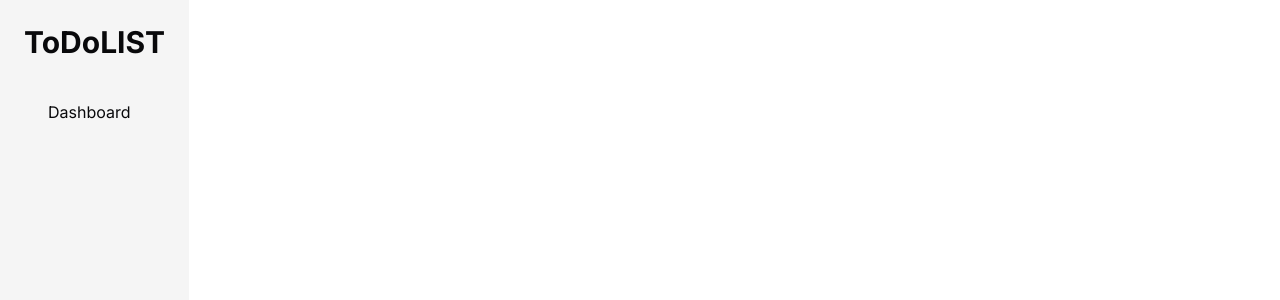
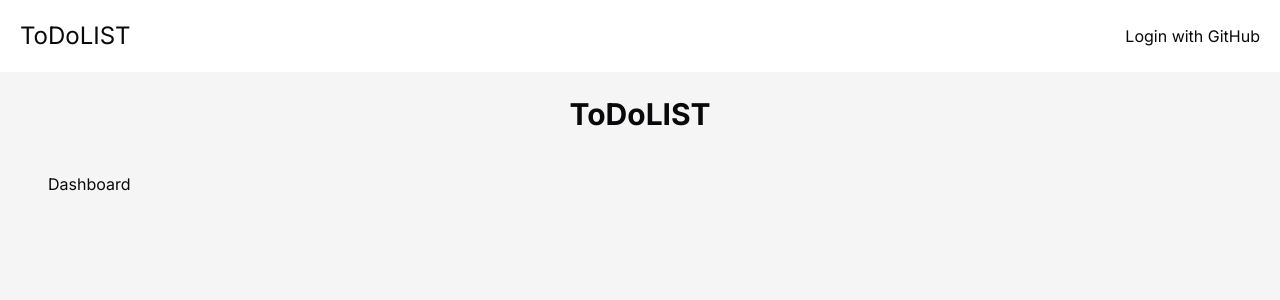
Before and after one commit to iDasrah/nextjs-todolist, a Next.js app: page /dashboard in a window 1280 px wide. Shown: the top 300 px of the page. Built offline with nearby package versions, Linux system fonts and the light colour scheme; no server answers.

Commit message:
modif layout dashboard

```diff
--- a/app/(dashboard)/layout.tsx
+++ b/app/(dashboard)/layout.tsx
@@ -1,10 +1,14 @@
 import React from "react";
 import Sidebar from "@/app/components/Sidebar";
+import Navbar from "@/app/components/Navbar";
 
 export default function Layout({children} : Readonly<{ children: React.ReactNode }>) {
     return (
-        <div className="flex">
-            <Sidebar />
+        <div className="h-screen overflow-hidden">
+            <nav className="h-full">
+                <Navbar className="border-b-2 border-b-white-100" />
+                <Sidebar />
+            </nav>
             {children}
         </div>
     );
```
